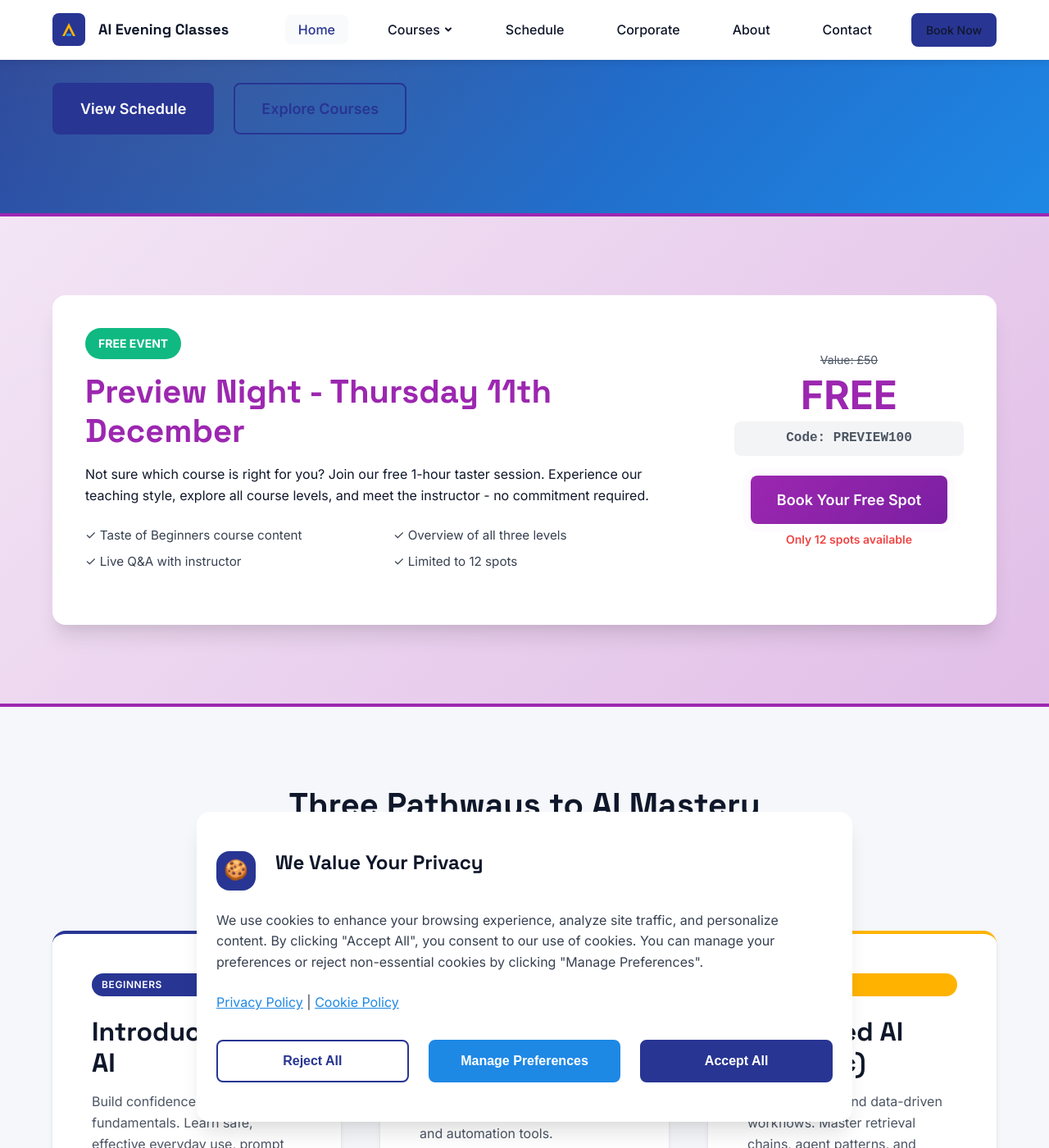
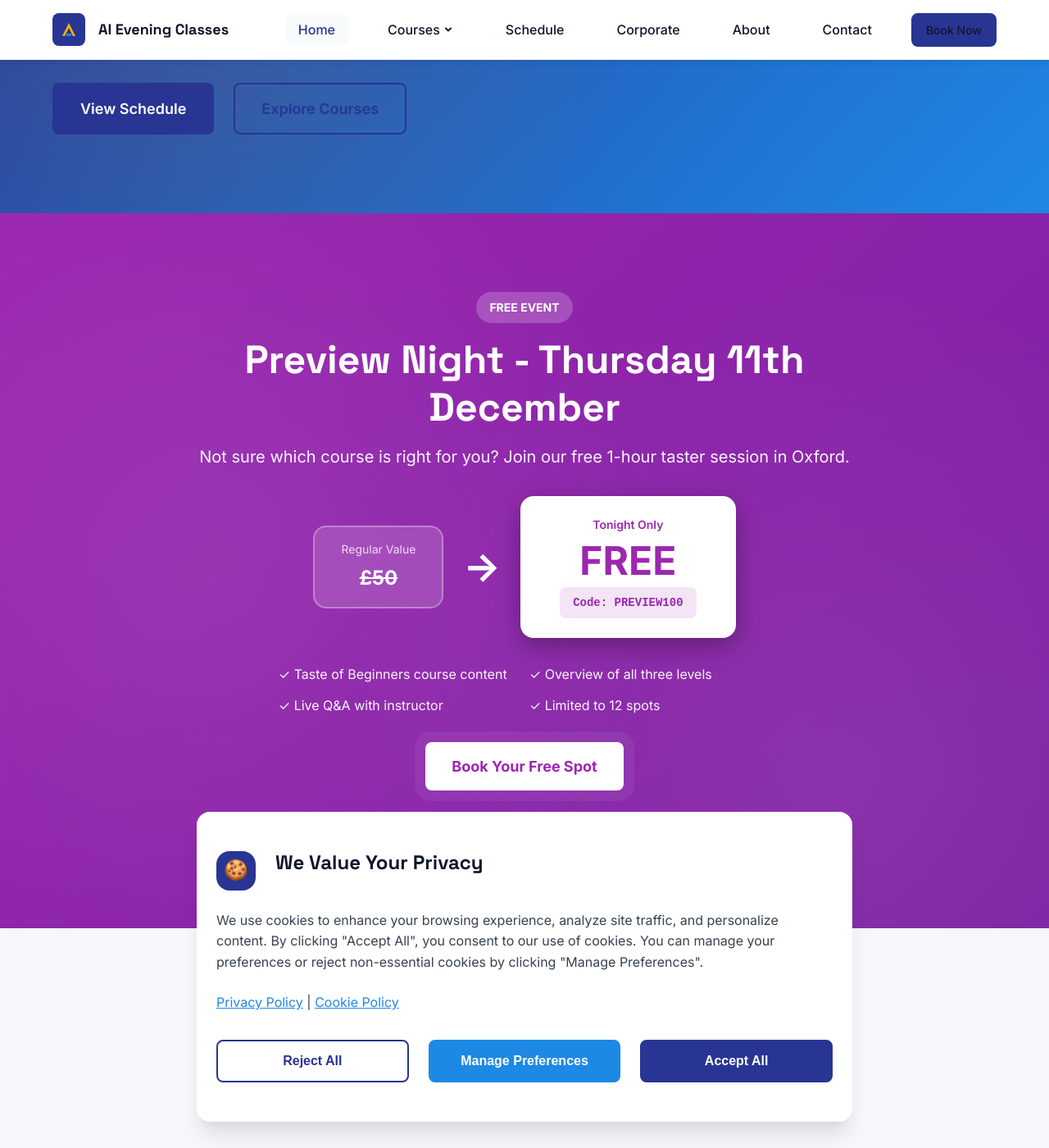
Before and after one commit to LatinRickshaw/oxfordaiteaching, a Jekyll site: the page built from index.html, in a window 1280 px wide and 1400 px high, scrolled down 437 px. Shown: the whole window at 82% size. Built offline with Jekyll 4.4.1, drawn with Linux system fonts in a browser that asks for light colours.

Commit message:
Fixed preview night hero alignment on homepage

```diff
--- a/assets/css/main.css
+++ b/assets/css/main.css
@@ -1403,27 +1403,39 @@ main {
     opacity: 1 !important;
 }
 
-/* Homepage preview event section */
-.section-preview-event {
-    background: linear-gradient(135deg, #f3e5f5 0%, #e1bee7 100%);
-    border-top: 4px solid var(--color-purple);
-    border-bottom: 4px solid var(--color-purple);
-}
-
-.preview-event-banner {
-    display: grid;
-    grid-template-columns: 1fr auto;
-    gap: 3rem;
-    align-items: center;
-    background: white;
-    padding: 2.5rem;
-    border-radius: var(--border-radius-lg);
-    box-shadow: var(--shadow-xl);
-}
-
-.event-badge-large {
+/* Homepage preview event hero section */
+.hero-preview-event {
+    background: linear-gradient(135deg, #9C27B0 0%, #7B1FA2 100%);
+    color: white;
+    padding: var(--spacing-3xl) 0;
+    position: relative;
+    overflow: hidden;
+}
+
+.hero-preview-event::before {
+    content: '';
+    position: absolute;
+    top: 0;
+    right: 0;
+    bottom: 0;
+    left: 0;
+    background-image:
+        radial-gradient(circle at 20% 50%, rgba(255, 255, 255, 0.08) 0%, transparent 50%),
+        radial-gradient(circle at 80% 80%, rgba(255, 255, 255, 0.08) 0%, transparent 50%);
+    pointer-events: none;
+}
+
+.hero-preview-content {
+    position: relative;
+    z-index: 1;
+    text-align: center;
+    max-width: 900px;
+    margin: 0 auto;
+}
+
+.event-badge-hero {
     display: inline-block;
-    background: var(--color-success);
+    background: rgba(255, 255, 255, 0.2);
     color: white;
     padding: 0.5rem 1rem;
     border-radius: 2rem;
@@ -1433,98 +1445,170 @@ main {
     margin-bottom: 1rem;
 }
 
-.preview-event-banner h2 {
-    color: var(--color-purple);
+.hero-preview-title {
+    color: white;
+    font-size: 3rem;
     margin-bottom: 1rem;
-}
-
-.preview-highlights {
+    line-height: 1.2;
+}
+
+.hero-preview-subtitle {
+    font-size: 1.25rem;
+    color: rgba(255, 255, 255, 0.95);
+    margin-bottom: 2rem;
+}
+
+.hero-preview-pricing {
+    display: flex;
+    align-items: center;
+    justify-content: center;
+    gap: 1.5rem;
+    flex-wrap: wrap;
+    margin: 2rem 0;
+}
+
+.pricing-original {
+    background: rgba(255, 255, 255, 0.15);
+    backdrop-filter: blur(10px);
+    padding: 1rem 2rem;
+    border-radius: 1rem;
+    border: 2px solid rgba(255, 255, 255, 0.3);
+}
+
+.pricing-label {
+    font-size: 0.875rem;
+    color: rgba(255, 255, 255, 0.8);
+    margin-bottom: 0.25rem;
+}
+
+.pricing-amount {
+    font-size: 1.5rem;
+    font-weight: 700;
+    text-decoration: line-through;
+    color: white;
+}
+
+.pricing-arrow {
+    font-size: 3rem;
+    color: white;
+    font-weight: 700;
+}
+
+.pricing-free {
+    background: white;
+    color: #9C27B0;
+    padding: 1.5rem 3rem;
+    border-radius: 1rem;
+    box-shadow: 0 10px 30px rgba(0, 0, 0, 0.3);
+}
+
+.pricing-free-label {
+    font-size: 0.875rem;
+    font-weight: 600;
+    margin-bottom: 0.5rem;
+}
+
+.pricing-free-amount {
+    font-size: 3rem;
+    font-weight: 700;
+    line-height: 1;
+}
+
+.pricing-code {
+    font-size: 0.875rem;
+    margin-top: 0.5rem;
+    font-family: 'Courier New', monospace;
+    background: #f3e5f5;
+    padding: 0.5rem 1rem;
+    border-radius: 0.5rem;
+    font-weight: 600;
+}
+
+.hero-preview-highlights {
     list-style: none;
     padding: 0;
     display: grid;
     grid-template-columns: repeat(2, 1fr);
-    gap: 0.5rem;
-    margin-top: 1.5rem;
-}
-
-.preview-highlights li {
-    font-size: 0.95rem;
-    color: var(--color-gray-700);
-}
-
-.preview-event-cta {
-    text-align: center;
-    min-width: 280px;
-}
-
-.preview-pricing {
-    display: flex;
-    flex-direction: column;
-    gap: 0.5rem;
-    margin-bottom: 1.5rem;
-}
-
-.preview-value {
-    font-size: 0.875rem;
-    color: var(--color-gray-600);
-    text-decoration: line-through;
-}
-
-.preview-free {
-    font-size: 3rem;
+    gap: 0.75rem;
+    margin: 2rem auto;
+    max-width: 600px;
+    text-align: left;
+}
+
+.hero-preview-highlights li {
+    font-size: 1rem;
+    color: rgba(255, 255, 255, 0.95);
+}
+
+.hero-preview-cta {
+    margin-top: 2rem;
+}
+
+.btn-preview-hero {
+    background: white;
+    color: #9C27B0;
+    border: none;
     font-weight: 700;
-    color: var(--color-purple);
-    line-height: 1;
-}
-
-.preview-code {
-    font-size: 1rem;
-    color: var(--color-gray-600);
-    font-family: 'Courier New', monospace;
-    background: var(--color-gray-100);
-    padding: 0.5rem 1rem;
-    border-radius: 0.5rem;
-    font-weight: 600;
-}
-
-.btn-preview {
-    background: linear-gradient(135deg, var(--color-purple) 0%, var(--color-purple-dark) 100%);
-    color: white;
-    border: none;
     animation: pulse 2s ease-in-out infinite;
 }
 
-.btn-preview:hover {
-    background: linear-gradient(135deg, var(--color-purple-dark) 0%, var(--color-purple) 100%);
+.btn-preview-hero:hover {
+    background: rgba(255, 255, 255, 0.95);
     transform: translateY(-2px);
-    box-shadow: var(--shadow-lg);
+    box-shadow: 0 10px 30px rgba(0, 0, 0, 0.3);
 }
 
 @keyframes pulse {
     0%, 100% {
-        box-shadow: 0 0 0 0 rgba(156, 39, 176, 0.4);
+        box-shadow: 0 0 0 0 rgba(255, 255, 255, 0.4);
     }
     50% {
-        box-shadow: 0 0 0 10px rgba(156, 39, 176, 0);
-    }
-}
-
-.preview-spots {
-    font-size: 0.875rem;
-    color: var(--color-error);
+        box-shadow: 0 0 0 15px rgba(255, 255, 255, 0);
+    }
+}
+
+.hero-preview-warning {
+    margin-top: 1.5rem;
+    font-size: 0.95rem;
+    color: rgba(255, 255, 255, 0.95);
     font-weight: 600;
-    margin-top: 0.5rem;
-}
-
-/* Responsive adjustments for preview event */
+}
+
+/* Responsive adjustments for preview event hero */
 @media (max-width: 768px) {
-    .preview-event-banner {
+    .hero-preview-event {
+        padding: var(--spacing-xl) 0;
+    }
+
+    .hero-preview-title {
+        font-size: 2rem;
+    }
+
+    .hero-preview-subtitle {
+        font-size: 1.125rem;
+    }
+
+    .hero-preview-pricing {
+        flex-direction: column;
+        gap: 1rem;
+    }
+
+    .pricing-arrow {
+        transform: rotate(90deg);
+        font-size: 2rem;
+    }
+
+    .pricing-free {
+        padding: 1rem 2rem;
+    }
+
+    .pricing-free-amount {
+        font-size: 2.5rem;
+    }
+
+    .hero-preview-highlights {
         grid-template-columns: 1fr;
         text-align: center;
-    }
-
-    .preview-highlights {
-        grid-template-columns: 1fr;
     }
 
     .event-banner .container {
@@ -1540,7 +1624,7 @@ main {
 /* Print styles - hide event banners */
 @media print {
     .event-banner,
-    .section-preview-event {
+    .hero-preview-event {
         display: none;
     }
 }
--- a/index.html
+++ b/index.html
@@ -17,29 +17,37 @@ description: Master AI with Oxford's premier evening courses. Small cohorts, han
     </div>
 </section>
 
-<section class="section section-preview-event">
+<section class="hero-preview-event">
     <div class="container">
-        <div class="preview-event-banner">
-            <div class="preview-event-content">
-                <span class="event-badge-large">Free Event</span>
-                <h2>Preview Night - Thursday 11th December</h2>
-                <p>Not sure which course is right for you? Join our free 1-hour taster session. Experience our teaching style, explore all course levels, and meet the instructor - no commitment required.</p>
-                <ul class="preview-highlights">
-                    <li>✓ Taste of Beginners course content</li>
-                    <li>✓ Overview of all three levels</li>
-                    <li>✓ Live Q&A with instructor</li>
-                    <li>✓ Limited to 12 spots</li>
-                </ul>
+        <div class="hero-preview-content">
+            <span class="event-badge-hero">Free Event</span>
+            <h2 class="hero-preview-title">Preview Night - Thursday 11th December</h2>
+            <p class="hero-preview-subtitle">Not sure which course is right for you? Join our free 1-hour taster session in Oxford.</p>
+
+            <div class="hero-preview-pricing">
+                <div class="pricing-original">
+                    <div class="pricing-label">Regular Value</div>
+                    <div class="pricing-amount">£50</div>
+                </div>
+                <div class="pricing-arrow">→</div>
+                <div class="pricing-free">
+                    <div class="pricing-free-label">Tonight Only</div>
+                    <div class="pricing-free-amount">FREE</div>
+                    <div class="pricing-code">Code: PREVIEW100</div>
+                </div>
             </div>
-            <div class="preview-event-cta">
-                <div class="preview-pricing">
-                    <span class="preview-value">Value: £50</span>
-                    <span class="preview-free">FREE</span>
-                    <span class="preview-code">Code: PREVIEW100</span>
-                </div>
-                <a href="{{ site.baseurl }}/preview-night" class="btn btn-large btn-preview">Book Your Free Spot</a>
-                <p class="preview-spots">Only 12 spots available</p>
+
+            <ul class="hero-preview-highlights">
+                <li>✓ Taste of Beginners course content</li>
+                <li>✓ Overview of all three levels</li>
+                <li>✓ Live Q&A with instructor</li>
+                <li>✓ Limited to 12 spots</li>
+            </ul>
+
+            <div class="hero-preview-cta">
+                <a href="{{ site.baseurl }}/preview-night" class="btn btn-large btn-preview-hero">Book Your Free Spot</a>
             </div>
+            <p class="hero-preview-warning">⚠️ Only 12 spots available</p>
         </div>
     </div>
 </section>
```
